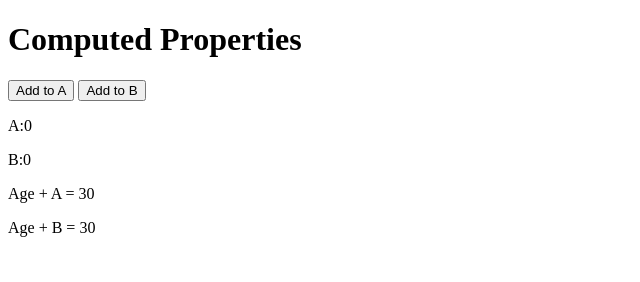
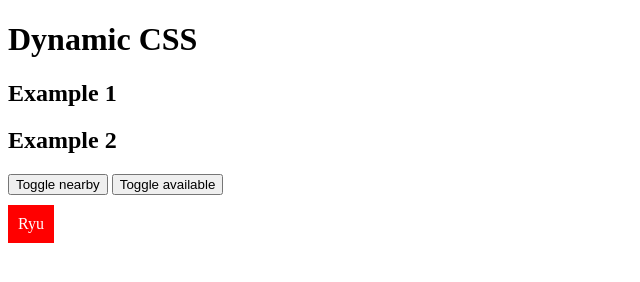
Before and after one commit to DaftBeowulf/vue-examples, a website: page index.html in a window 1280 px wide. Shown: the whole page, without its empty margins (0-640 px from the left). Drawn offline with nearby package versions, Linux system fonts and the light colour scheme.

Commit message:
:sparkles: Dynamic CSS examples

```diff
--- a/app.js
+++ b/app.js
@@ -1,46 +1,16 @@
 new Vue({
   el: "#vue-app",
   data: {
-    name: "Adam",
-    job: "ninja",
-    website: "https://www.astros.com",
-    websiteTag: '<a href="https://www.astros.com">Astros</a>',
-    age: 30,
-    x: 0,
-    y: 0,
-    logAge: "",
-    a: 0,
-    b: 0
+    available: false,
+    nearby: false
   },
-  //   methods: {
-  //     greet: function(time) {
-  //       return `Good ${time}, ${this.name}!`;
-  //     },
-  //     add: function(inc) {
-  //       this.age += inc;
-  //     },
-  //     subtract: function(dec) {
-  //       this.age -= dec;
-  //     },
-  //     updateXY: function(e) {
-  //       this.x = e.offsetX;
-  //       this.y = e.offsetY;
-  //     },
-  //     click: function() {
-  //       alert("Has been clicked!");
-  //     },
-  //     logName: function() {
-  //       console.log("Name entered");
-  //     }
-  //   },
+  methods: {},
   computed: {
-    addToA: function() {
-      console.log("'A' has been clicked!");
-      return this.a + this.age;
-    },
-    addToB: function() {
-      console.log("'B' has been clicked!");
-      return this.b + this.age;
+    compClasses: function() {
+      return {
+        available: this.available,
+        nearby: this.nearby
+      };
     }
   }
 });
--- a/index.html
+++ b/index.html
@@ -10,33 +10,21 @@
   </head>
   <body>
     <div id="vue-app">
-      <!-- <h1>{{ greet("afternoon") }}</h1>
-      <h1>Name: {{ name }}</h1>
-      <p>Job: {{ job }}</p>
-      <h1>Data Binding</h1>
-      <a :href="website" target="_blank">My site</a>
-      <input type="text" :value="name" />
-      <p v-html="websiteTag"></p>
-      <button @click.once="add(1)">Add a year</button>
-      <button v-on:click="subtract(1)">Subtract a year</button>
-      <button @dblclick="add(10)">Add 10 years</button>
-      <button v-on:dblclick="subtract(10)">Subtract 10 years</button>
-      <p>My age is: {{ age }}</p>
-      <div id="canvas" v-on:mousemove="updateXY">{{ x }},{{ y }}</div>
-      <div v-on:click="click">Click here and generate an alert</div>
-      <h1>Keyboard Events</h1>
-      <label>Name from 1-way Data binding:</label>
-      <input type="text" @keyup.enter="logName" />
-      <label>Age from 2-way data binding:</label>
-      <input type="text" v-model="logAge" />
-      <span>{{ logAge }}</span> -->
-      <h1>Computed Properties</h1>
-      <button @click="a++">Add to A</button>
-      <button @click="b++">Add to B</button>
-      <p>A:{{ a }}</p>
-      <p>B:{{ b }}</p>
-      <p>Age + A = {{ addToA }}</p>
-      <p>Age + B = {{ addToB }}</p>
+      <h1>Dynamic CSS</h1>
+      <h2>Example 1</h2>
+      <!-- <div
+        v-on:click="available= !available"
+        v-bind:class="{available:available}"
+      >
+        <span>Ryu</span>
+      </div> -->
+      <h2>Example 2</h2>
+      <button @click="nearby=!nearby">Toggle nearby</button>
+      <button @click="available=!available">Toggle available</button>
+
+      <div v-bind:class="compClasses">
+        <span>Ryu</span>
+      </div>
     </div>
     <script src="app.js"></script>
   </body>
--- a/styles.css
+++ b/styles.css
@@ -1,6 +1,15 @@
-#canvas {
-  width: 600px;
-  padding: 200px 20px;
-  text-align: center;
-  border: 1px solid black;
+span {
+  background: red;
+  display: inline-block;
+  padding: 10px;
+  color: #fff;
+  margin: 10px 0;
 }
+.available span {
+  background: green;
+}
+
+.nearby span:after {
+  content: "nearby";
+  margin-left: 10px;
+}
```
